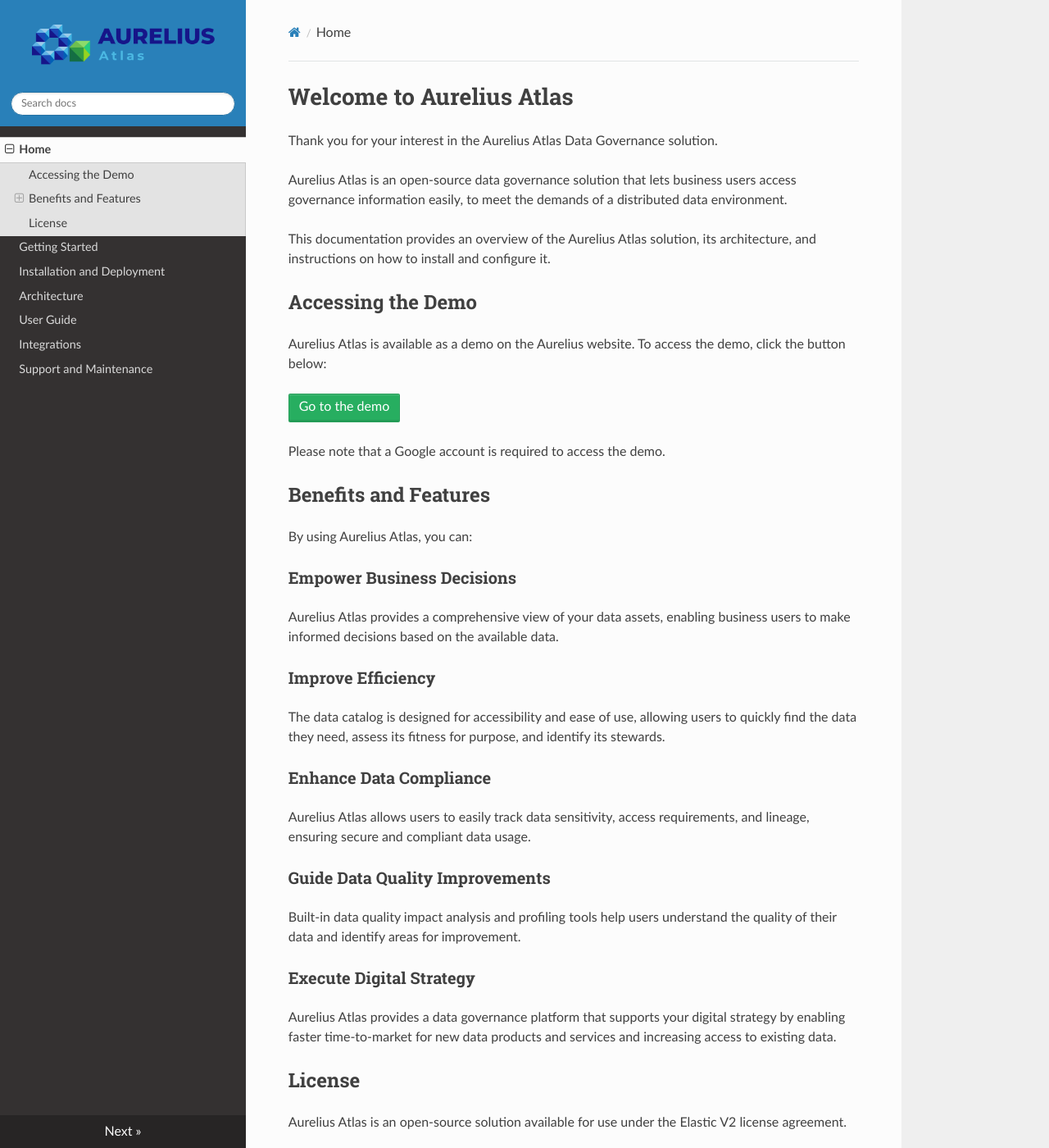
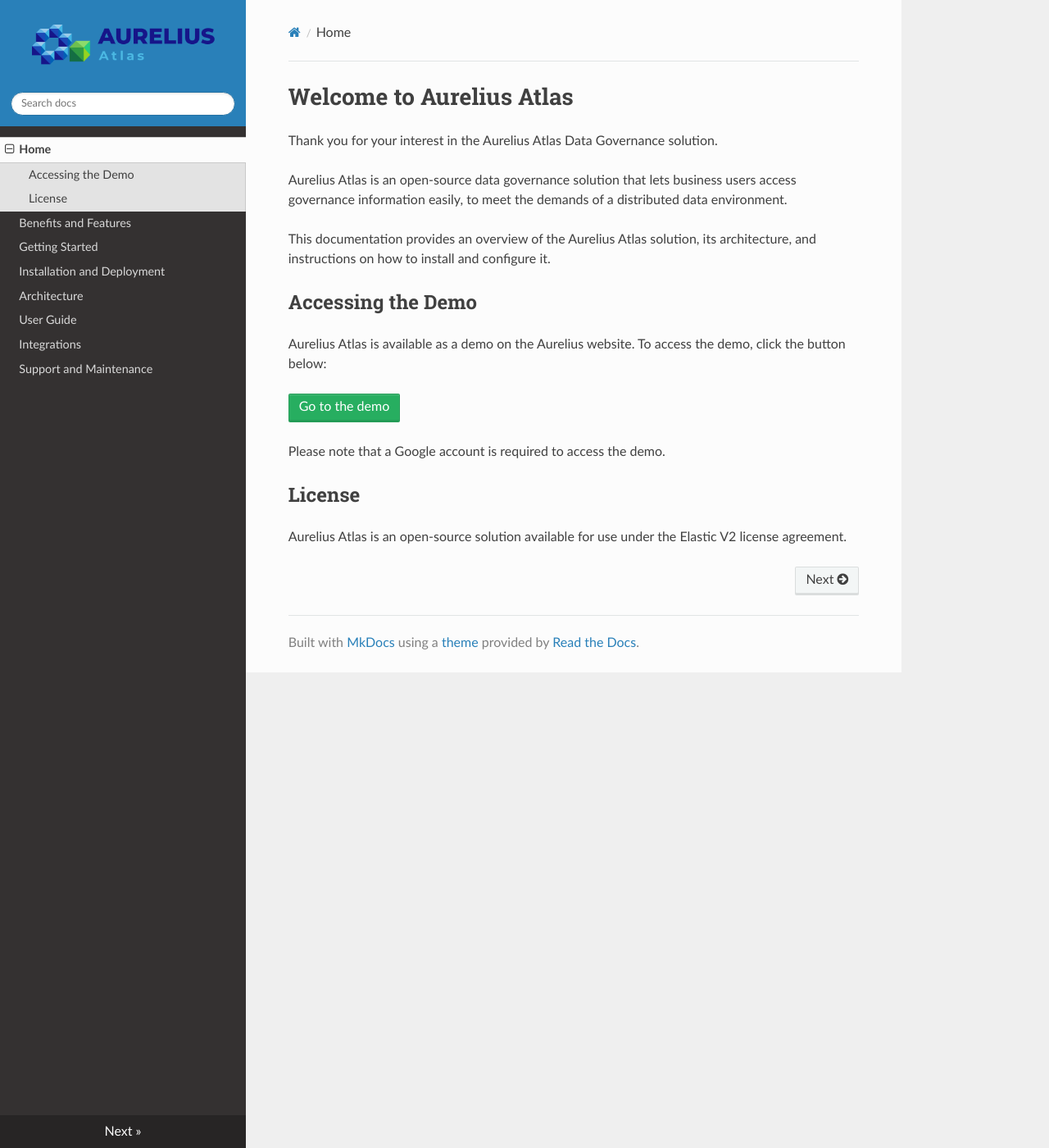
Before and after one commit to aureliusenterprise/aurelius-atlas-documentation, an MkDocs documentation site: the page built from docs/index.md, in a window 1280 px wide and 1400 px high. Shown: the whole window at 82% size. Built offline with MkDocs 1.6.1, drawn with Linux system fonts in a browser that asks for light colours; nearby versions of some CDN libraries.

Commit message:
move benefits and features to separate page

```diff
--- a/docs/index.md
+++ b/docs/index.md
@@ -16,35 +16,6 @@
 
 Please note that a Google account is required to access the demo.
 
-## Benefits and Features
-
-By using Aurelius Atlas, you can:
-
-### Empower Business Decisions
-
-Aurelius Atlas provides a comprehensive view of your data assets, enabling business users to make informed
-decisions based on the available data.
-
-### Improve Efficiency
-
-The data catalog is designed for accessibility and ease of use, allowing users to quickly find the data they need,
-assess its fitness for purpose, and identify its stewards.
-
-### Enhance Data Compliance
-
-Aurelius Atlas allows users to easily track data sensitivity, access requirements, and lineage, ensuring secure
-and compliant data usage.
-
-### Guide Data Quality Improvements
-
-Built-in data quality impact analysis and profiling tools help users understand the quality of their data and
-identify areas for improvement.
-
-### Execute Digital Strategy
-
-Aurelius Atlas provides a data governance platform that supports your digital strategy by enabling faster
-time-to-market for new data products and services and increasing access to existing data.
-
 ## License
 
 Aurelius Atlas is an open-source solution available for use under the Elastic V2 license agreement.
--- a/mkdocs.yml
+++ b/mkdocs.yml
@@ -8,6 +8,7 @@
 
 nav:
   - Home: index.md
+  - Benefits and Features: benefits-and-features.md
   - Getting Started: getting-started.md
   - Installation and Deployment: installation-and-deployment.md
   - Architecture: architecture.md
```
Also changed, not shown: docs/benefits-and-features.md (added, +28 -0 lines).
